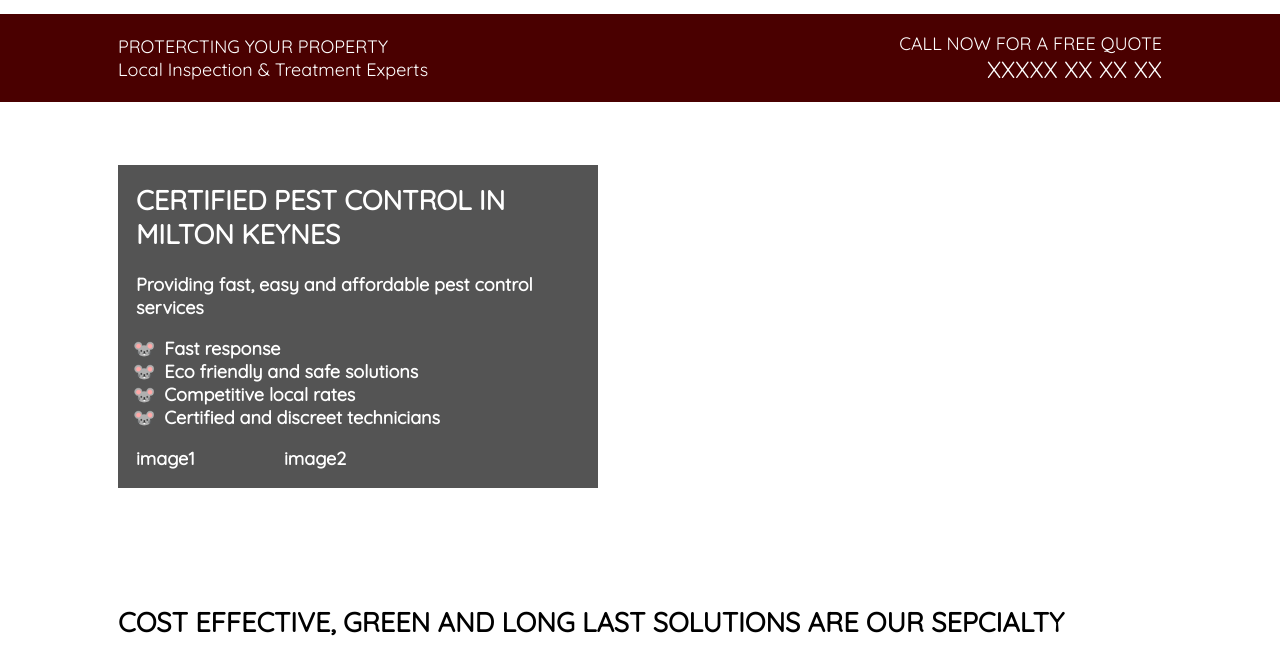
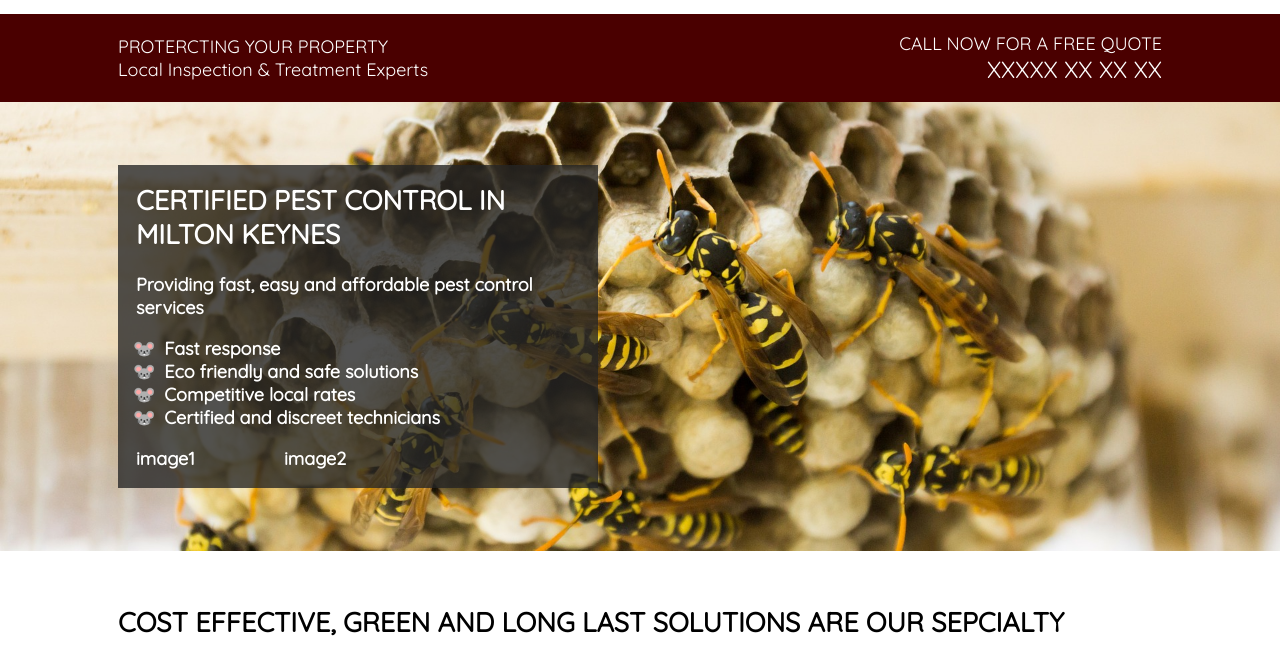
Before and after one commit to dev-swpc/dev-swpc.github.io, a website built with webpack: page index.html in a window 1280 px wide. Shown: the part 116-779 px from the top of the page. Built offline with nearby package versions, Linux system fonts and the light colour scheme; files whose address does not match are found by name.

Commit message:
committing updated image paths

```diff
--- a/package.json
+++ b/package.json
@@ -5,6 +5,7 @@
     "build": "webpack"
   },
   "devDependencies": {
+    "file-loader": "^3.0.1",
     "mini-css-extract-plugin": "^0.4.5",
     "node-sass": "^4.10.0",
     "sass-loader": "^7.1.0",
--- a/src/styles/_variables.scss
+++ b/src/styles/_variables.scss
@@ -1,5 +1,5 @@
-// $imagesPath : 'public/images/';
-$imagesPath : './public/images/';
+$imagesPath : '/public/images/';
+// $waspUrl:  '~../../public/images/wasp-hive.jpg';
 
 $text-color-header: #ff855c;
 $text-color-primary: #1b2b33;
--- a/src/styles/utilities/colors.scss
+++ b/src/styles/utilities/colors.scss
@@ -46,7 +46,7 @@
 
 
 .u-bg-dark-3 {
-  background-image: url($imagesPath + 'clean-kitchen.jpg');
+  // background-image: url($imagesPath + 'clean-kitchen.jpg');
   object-fit: contain;
   background-size: cover;
   background-position: center;
```
Also changed, not shown: README.md, dist/js/sass.js, public/css/built/main.css.
